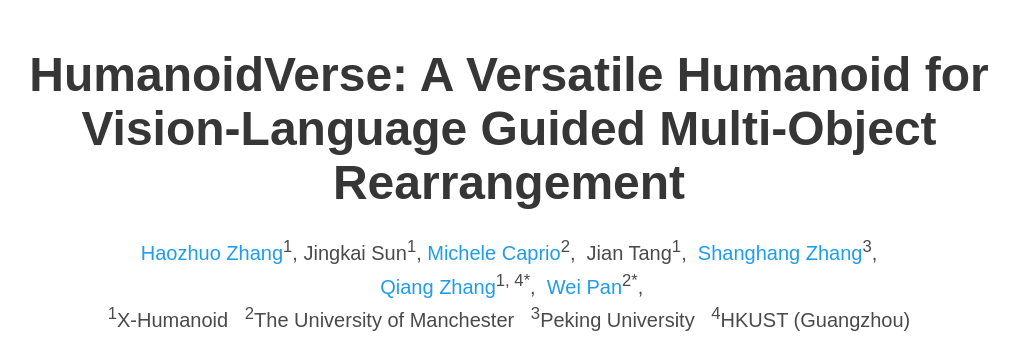
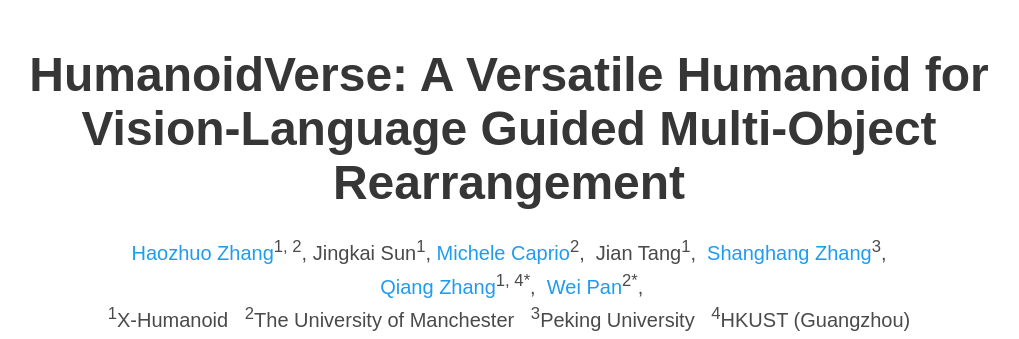
Before and after one commit to Haozhuo-Zhang/HumanoidVerse-project-page, a plain HTML site: page index.html in a window 1280 px wide. Shown: the top 339 px of the page, without its empty margins (131-1150 px from the left). Drawn offline with nearby package versions, Linux system fonts and the light colour scheme; some icons are missing; a web font is replaced by a local one.

Commit message:
Manchester

```diff
--- a/index.html
+++ b/index.html
@@ -56,7 +56,7 @@
             <div class="is-size-5 publication-authors">
               <!-- Paper authors -->
               <span class="author-block">
-                <a href="https://haozhuo-zhang.github.io/" target="_blank">Haozhuo Zhang</a><sup>1</sup>,</span>
+                <a href="https://haozhuo-zhang.github.io/" target="_blank">Haozhuo Zhang</a><sup>1, 2</sup>,</span>
                 <span class="author-block">
                   Jingkai Sun<sup>1</sup>,</span>
                   <span class="author-block">
```
